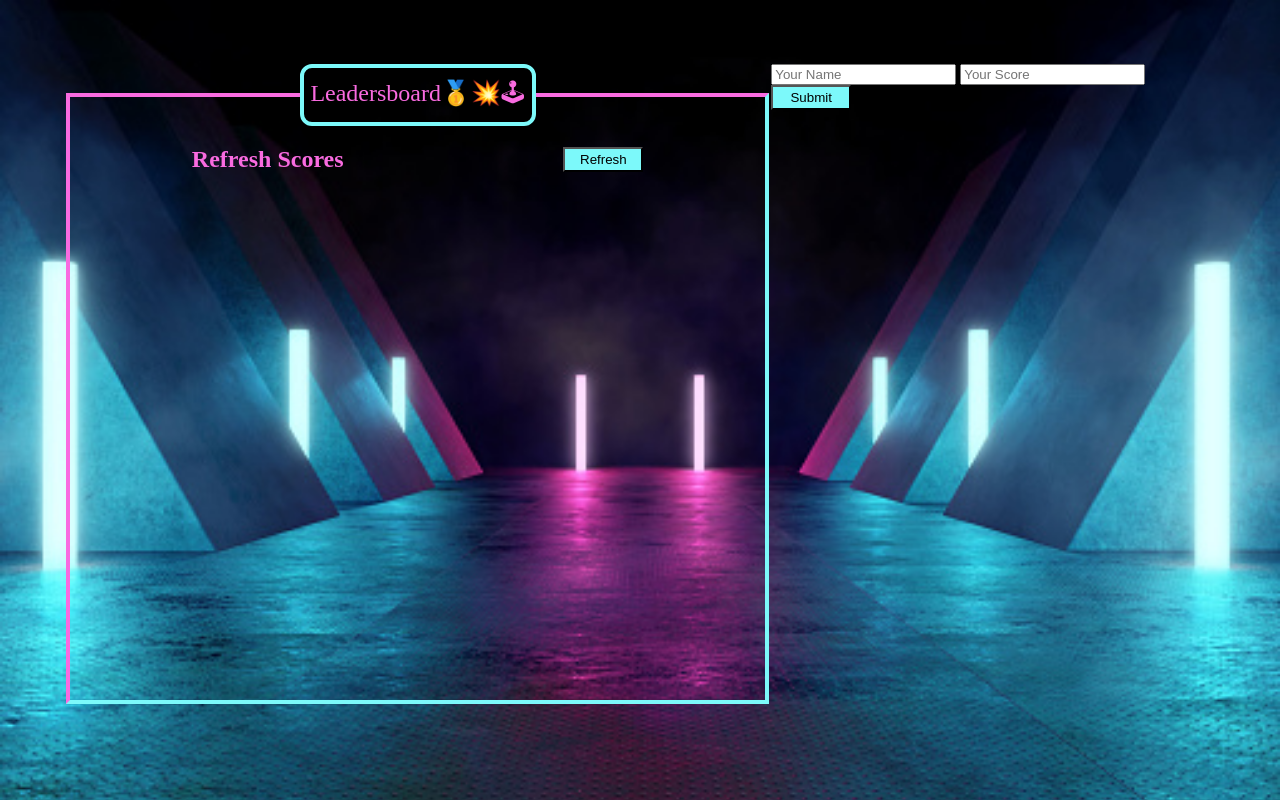
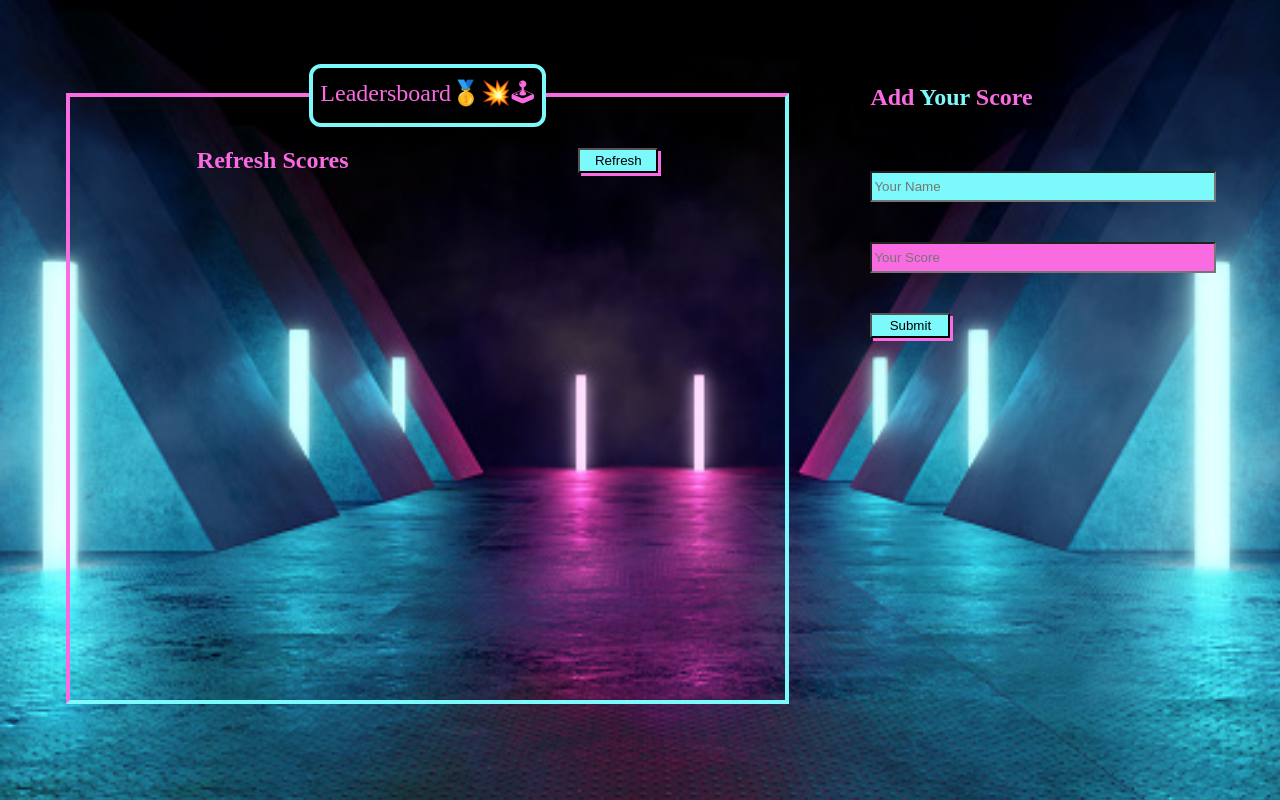
Before and after one commit to Ogaga01/Microverse-Leadersboard-API, a website built with webpack: page src/index.html in a window 1280 px wide. Built offline with nearby package versions, Linux system fonts and the light colour scheme.

Commit message:
Add desktop styling

```diff
--- a/src/index.html
+++ b/src/index.html
@@ -33,6 +33,7 @@
             </ul>
         </fieldset>
         <section class="add-score">
+            <h2 class="heading">Add <span class="span">Your</span> Score</h2>
             <input type="text" class="name-input" placeholder="Your Name">
             <input type="text" class="score-input" placeholder="Your Score">
             <button class="submit">Submit</button>
--- a/src/style.css
+++ b/src/style.css
@@ -72,3 +72,34 @@ ul {
 .score {
   color: #F96BE0;
 }
+
+button {
+  box-shadow: 3px 3px #F96BE0;
+}
+
+.add-score {
+  display: flex;
+  flex-direction: column;
+  width: 30%;
+  gap: 40px;
+}
+
+.heading {
+  color: #F96BE0;
+}
+
+.span {
+  color: #7CF9FA;
+}
+
+input {
+  height: 25px;
+}
+
+.name-input {
+  background-color: #7CF9FA;
+}
+
+.score-input {
+  background-color: #F96BE0;
+}
```
